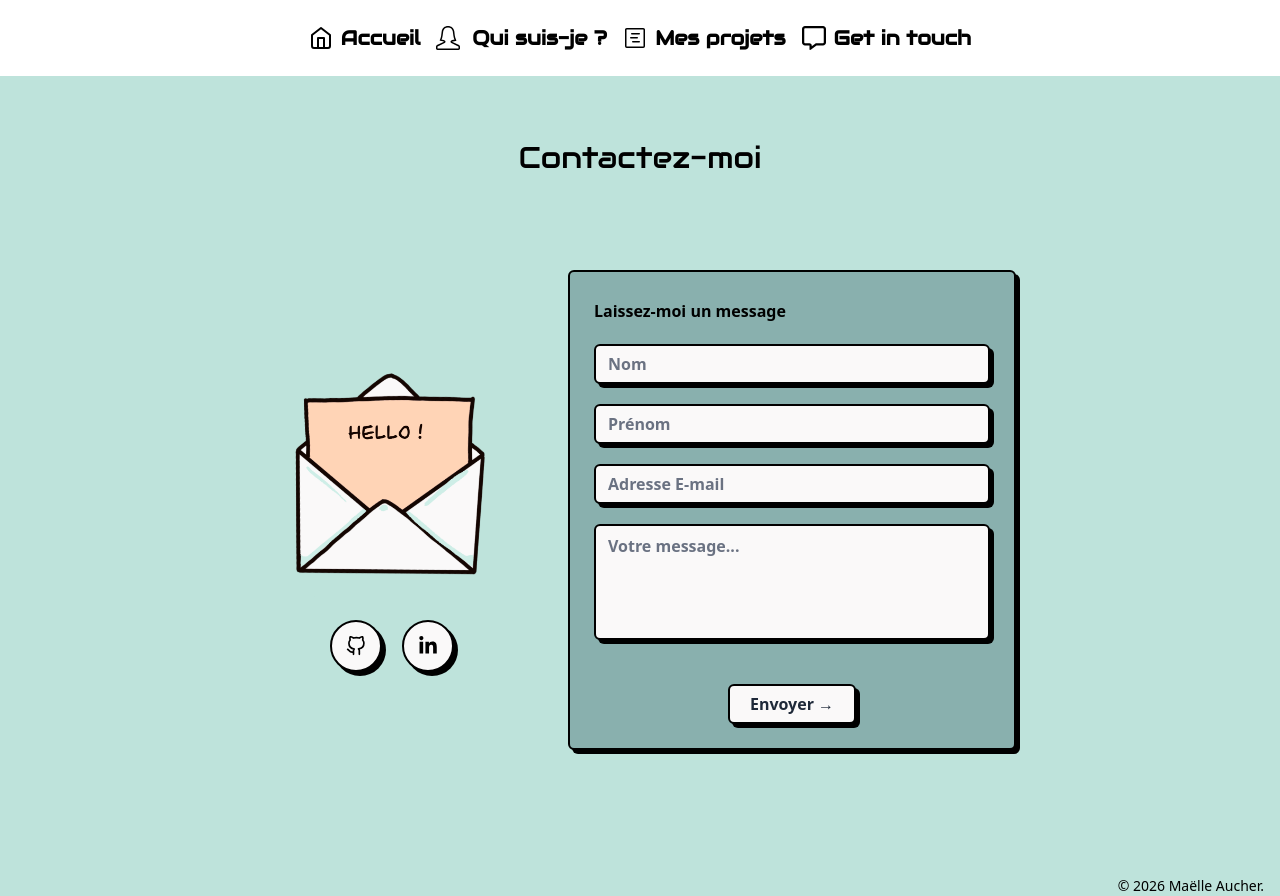
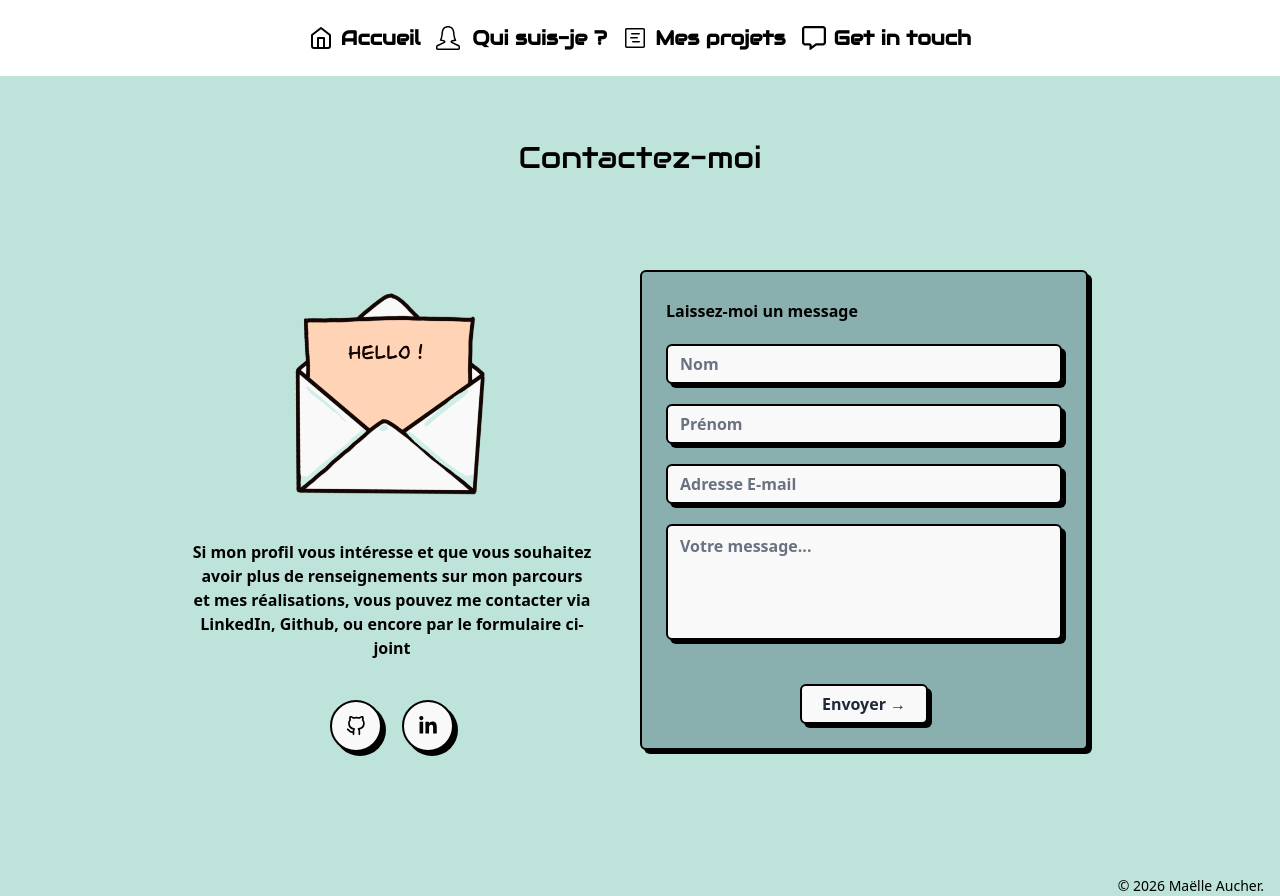
Before and after one commit to aucherm/portfolio, a React (Vite) app: page /getintouch in a window 1280 px wide. Built offline with nearby package versions, Linux system fonts and the light colour scheme; a web font is replaced by a local one.

Commit message:
feat : message form

```diff
--- a/src/components/Form.tsx
+++ b/src/components/Form.tsx
@@ -8,6 +8,7 @@ export default function Form() {
       <h1 className="font-audiowide text-3xl pt-6 pb-2 text-center">
         Contactez-moi
       </h1>
+
       {/* Conteneur flex pour image et formulaire côte à côte */}
       <div className="flex flex-col md:flex-row items-center justify-center gap-8 md:gap-12 flex-1 p-8">
         <div className="flex flex-col items-center gap-4">
@@ -16,7 +17,10 @@ export default function Form() {
             alt="illustration d'une enveloppe ouverte d'où sort une lettre avec écrit Hello !"
             className="w-64 h-64 object-cover"
           />
-          <div className="flex gap-5 justify-center">
+
+
+      <p className="font-semibold text-center md:w-100 ">Si mon profil vous intéresse et que vous souhaitez avoir plus de renseignements sur mon parcours et mes réalisations, vous pouvez me contacter via LinkedIn, Github, ou encore par le formulaire ci-joint</p>
+          <div className="flex gap-5 justify-center pt-6">
             <a href="https://github.com/aucherm"
               target="_blank"
               rel="noopener noreferrer"
```
